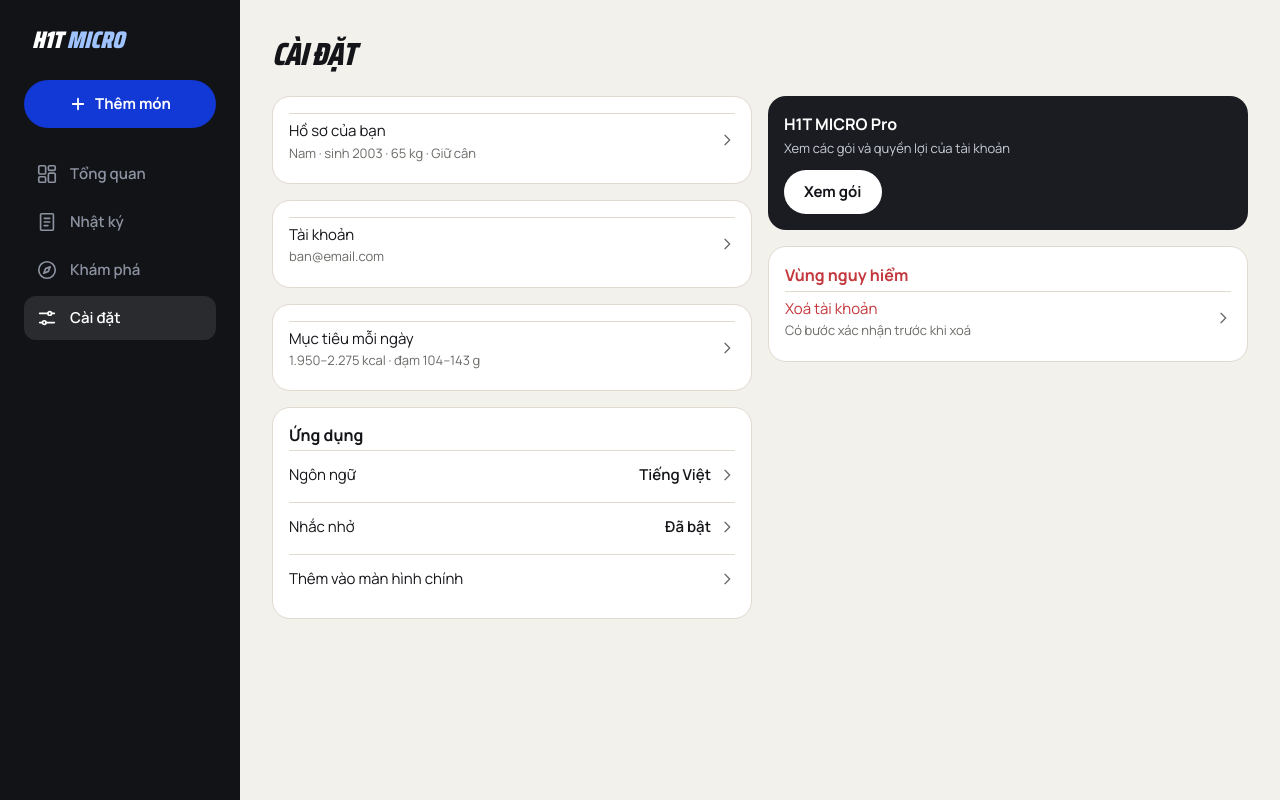
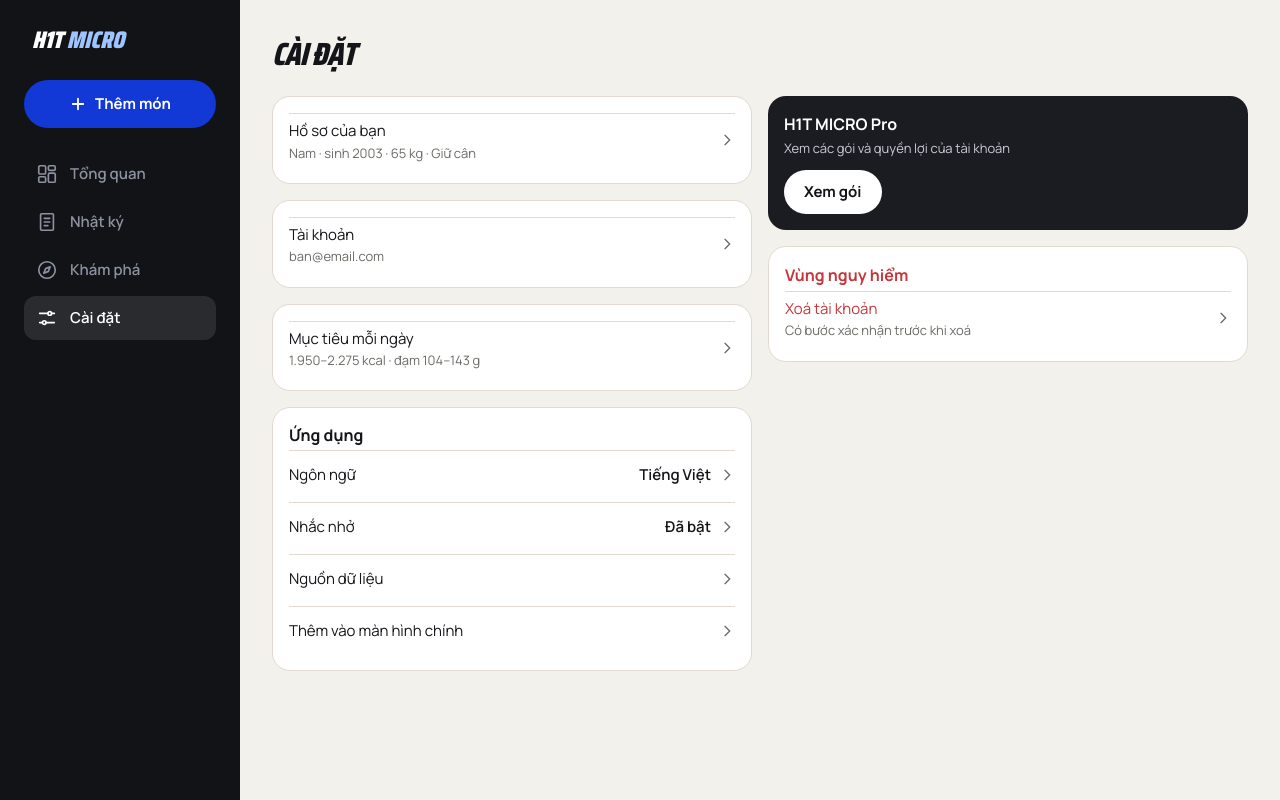
Before and after one commit to DongDuong2001/nutrition-fortifykitchen, a Next.js app in the folder apps/web/: page /settings in a window 1280 px wide. Built offline with nearby package versions, Linux system fonts and the light colour scheme.

Commit message:
cc-19: Nguồn dữ liệu row in the Ứng dụng card; closes ag-15 OPEN_QUESTIONS line

```diff
--- a/apps/web/components/settings/profile-cards.tsx
+++ b/apps/web/components/settings/profile-cards.tsx
@@ -203,6 +203,9 @@ export function AppCard() {
         <Row label="Nhắc nhở" value={reminders ?? ""} href="/settings/notifications" />
       </RowGroup>
       <RowGroup>
+        <Row label="Nguồn dữ liệu" href="/settings/data-sources" />
+      </RowGroup>
+      <RowGroup>
         <Row label="Thêm vào màn hình chính" href="/install" />
       </RowGroup>
     </Card>
```
Also changed, not shown: 1 other file (tests, documents, lock files or other folders).
